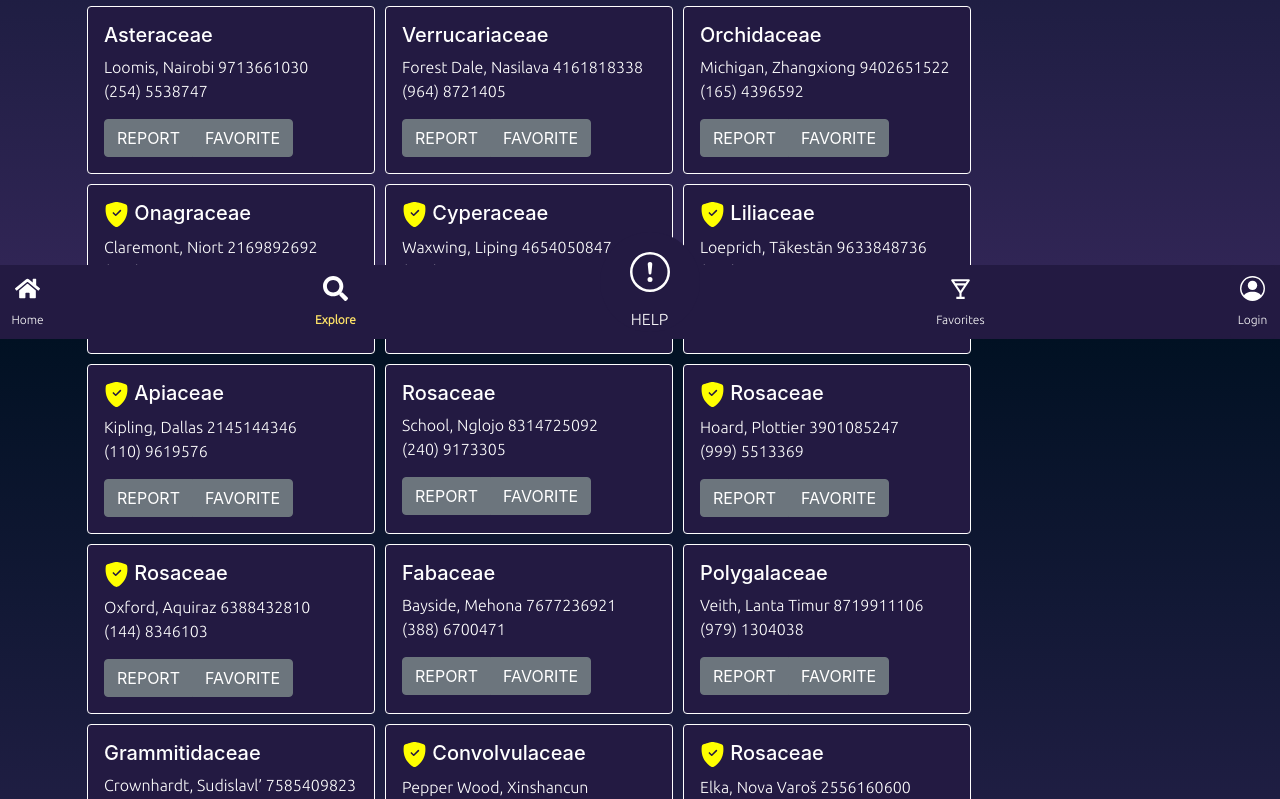
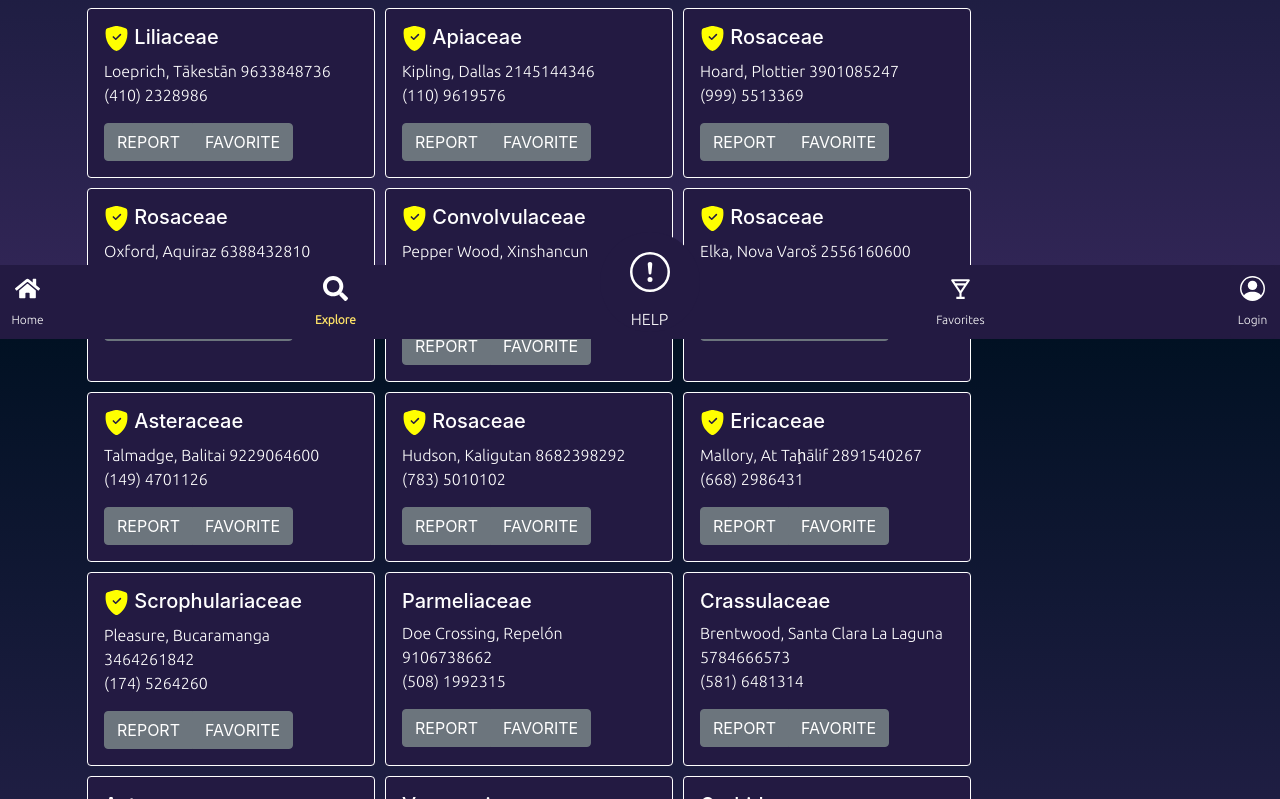
Before and after one commit to Sexual-Assault-Center/SafeBar, a Next.js app in the folder frontend/: page /bars in a window 1280 px wide. Shown: the part 461-1260 px from the top of the page. Built offline with nearby package versions, Linux system fonts and the light colour scheme; no server answers.

Commit message:
updated safebar list to put safebars first

```diff
--- a/frontend/components/BarCard.js
+++ b/frontend/components/BarCard.js
@@ -28,7 +28,7 @@ const BarCard = ({
       <ButtonGroup aria-label="Basic example">
         {/* <Button variant="secondary" onClick={func}>LIKE</Button>
         <Button variant="secondary" onClick={func}>DISLIKE</Button> */}
-        <Button variant="secondary" onClick={func}>REPORT</Button>
+        <Button variant="secondary">REPORT</Button>
         <Button variant="secondary" onClick={func}>FAVORITE</Button>
       </ButtonGroup>
     </Card.Body>
--- a/frontend/pages/bars.js
+++ b/frontend/pages/bars.js
@@ -12,14 +12,16 @@ import { signInUser } from '../utils/auth';
 
 export default function Bars() {
   // const [query, setQuery] = useState('');
+  const [safebars, setSafebars] = useState([]);
   const [bars, setBars] = useState([]);
   // const [value, setValue] = useState('');
 
   const { user } = useAuth();
 
   useEffect(() => {
-    setBars(barsData);
-  }, [bars]);
+    setSafebars(barsData.filter((bar) => bar.safebar));
+    setBars(barsData.filter((bar) => !bar.safebar));
+  }, []);
 
   // const search = () => {
   //   ga.event({
@@ -50,6 +52,9 @@ export default function Bars() {
       {/* <Searchbar onClick={() => search()} onChange={(e) => handleChange(e)} value={value}>Search</Searchbar> */}
       <div className="card-cont d-flex flex-wrap">
         {
+          safebars.map((bar) => <BarCard key={bar.id} {...bar} user={user} func={checkUserStatus} />)
+        }
+        {
           bars.map((bar) => <BarCard key={bar.id} {...bar} user={user} func={checkUserStatus} />)
         }
       </div>
```
